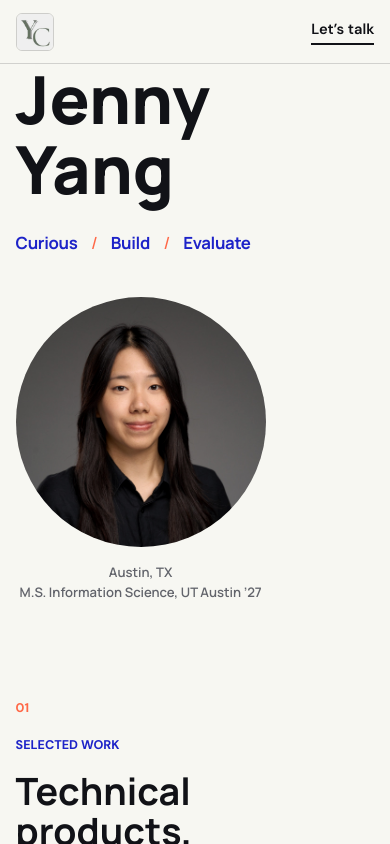
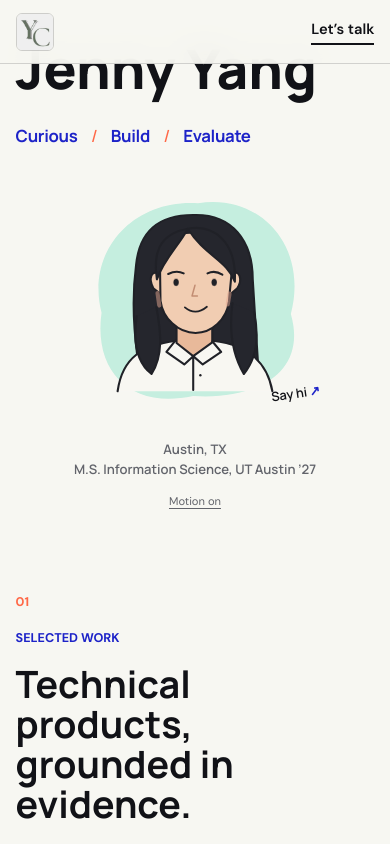
Before and after one commit to JJJJeny/JJJJeny.github.io, a plain HTML site: page index.html in a window 390 px wide. Both pictures are taken after a click on the link "Jenny Yang, home". Shown: the part 64-908 px from the top of the page. Drawn offline with Linux system fonts and the light colour scheme.

Commit message:
Add interactive illustrated Jenny avatar

```diff
--- /dev/null
+++ b/avatar.js
@@ -0,0 +1,56 @@
+(() => {
+  const stage = document.querySelector('.avatar-stage');
+  const toggle = document.querySelector('.motion-toggle');
+  const status = document.querySelector('.avatar-status');
+  if (!stage || !toggle) return;
+
+  const preference = window.matchMedia('(prefers-reduced-motion: reduce)');
+  let enabled = !preference.matches;
+  let greetingTimer;
+  let frame;
+
+  const setMotion = (value) => {
+    enabled = value;
+    stage.classList.toggle('motion-enabled', enabled);
+    stage.classList.toggle('motion-paused', !enabled);
+    toggle.setAttribute('aria-pressed', String(enabled));
+    toggle.textContent = enabled ? 'Motion on' : 'Motion off';
+    stage.style.removeProperty('--gaze-x');
+    stage.style.removeProperty('--gaze-y');
+  };
+
+  toggle.hidden = false;
+  setMotion(enabled);
+  toggle.addEventListener('click', () => setMotion(!enabled));
+  preference.addEventListener('change', (event) => setMotion(!event.matches));
+
+  window.addEventListener('pointermove', (event) => {
+    if (!enabled || event.pointerType === 'touch') return;
+    cancelAnimationFrame(frame);
+    frame = requestAnimationFrame(() => {
+      const bounds = stage.getBoundingClientRect();
+      if (bounds.bottom < 0 || bounds.top > window.innerHeight) return;
+      const x = Math.max(-3, Math.min(3, (event.clientX - bounds.left - bounds.width / 2) / 110));
+      const y = Math.max(-2, Math.min(2, (event.clientY - bounds.top - bounds.height * .44) / 130));
+      stage.style.setProperty('--gaze-x', `${x}px`);
+      stage.style.setProperty('--gaze-y', `${y}px`);
+    });
+  }, { passive: true });
+
+  document.documentElement.addEventListener('pointerleave', () => {
+    stage.style.removeProperty('--gaze-x');
+    stage.style.removeProperty('--gaze-y');
+  });
+
+  stage.addEventListener('click', () => {
+    clearTimeout(greetingTimer);
+    stage.classList.remove('is-waving');
+    void stage.offsetWidth;
+    stage.classList.add('is-waving');
+    status.textContent = 'Hi! Thanks for stopping by.';
+    greetingTimer = setTimeout(() => {
+      stage.classList.remove('is-waving');
+      status.textContent = '';
+    }, 1800);
+  });
+})();
--- a/index.html
+++ b/index.html
@@ -23,7 +23,7 @@
       href="https://fonts.googleapis.com/css2?family=DM+Sans:wght@400;500;600;700&amp;family=Manrope:wght@400;500;600;700;800&amp;display=swap"
       rel="stylesheet"
     />
-    <link rel="stylesheet" href="styles.css?v=20261117-1" />
+    <link rel="stylesheet" href="styles.css?v=20261117-avatar" />
     <script type="application/ld+json">
       {
         "@context": "https://schema.org",
@@ -78,14 +78,45 @@
         </div>
 
         <div class="portrait-wrap">
-          <img
-            class="portrait"
-            src="assets/jenny-headshot.jpg"
-            alt="Jenny Yang"
-            width="2048"
-            height="1365"
-          />
+          <button class="avatar-stage" type="button" aria-label="Say hi to Jenny">
+            <svg class="jenny-avatar" viewBox="0 0 420 420" fill="none" aria-hidden="true">
+              <path d="M53 233C27 132 103 42 215 49C319 32 401 121 371 235C399 332 317 380 207 373C102 396 39 332 53 233Z" fill="#C5EEDF"/>
+              <g stroke="#202127" stroke-width="3.5" stroke-linecap="round" stroke-linejoin="round">
+                <path d="M113 305C108 267 103 213 111 153C117 93 151 68 210 69C272 68 307 112 307 177L316 320Z" fill="#25262D"/>
+                <path d="M80 365C88 307 123 288 178 280H240C295 286 331 314 340 365" fill="#F8F7F2"/>
+                <path d="M179 247V284L207 306L239 283V246" fill="#E8B99A"/>
+                <path d="M153 169C135 158 132 177 140 192L155 204M270 169C286 158 290 178 281 192L267 204" fill="#F1CDB2"/>
+                <path d="M151 143C151 105 183 98 208 98C245 98 272 125 272 161L267 214C263 245 238 267 211 267C181 267 156 242 152 213Z" fill="#F1CDB2"/>
+                <path d="M146 177C140 138 146 101 198 92C181 123 159 141 146 177Z" fill="#25262D"/>
+                <path d="M198 92C241 84 280 113 277 181C264 145 226 137 198 92Z" fill="#25262D"/>
+                <path d="M165 168Q179 161 191 167M231 167Q243 161 256 169"/>
+                <g class="avatar-eyes">
+                  <g class="avatar-pupils" fill="#202127" stroke="none">
+                    <ellipse cx="180" cy="184" rx="4.5" ry="6"/>
+                    <ellipse cx="244" cy="184" rx="4.5" ry="6"/>
+                  </g>
+                </g>
+                <path d="M210 187L205 205H214" stroke="#C28D73" stroke-width="2.5"/>
+                <path d="M193 224Q211 239 230 223" stroke-width="3"/>
+                <path d="M147 200L150 221M268 201L265 219" stroke="#E4A58F" stroke-width="7" opacity=".5"/>
+                <path d="M145 223C153 266 157 305 137 336C111 316 106 280 112 239M273 217C266 269 275 307 292 336C313 310 319 277 309 232" fill="#25262D"/>
+                <path d="M177 280L162 299L192 320L207 306L223 320L254 299L239 281M207 307V363"/>
+                <circle cx="219" cy="338" r="2" fill="#202127" stroke="none"/>
+                <g class="avatar-hand">
+                  <path d="M302 350L325 280L352 284L342 360" fill="#F8F7F2"/>
+                  <path d="M326 285L319 264L306 249Q301 241 308 238Q313 235 323 247L317 215Q315 205 322 204Q329 203 331 215L337 236L336 205Q336 195 343 196Q350 196 350 207L351 236L356 213Q359 204 365 207Q371 209 368 219L363 244L369 232Q374 223 380 228Q385 231 380 240L368 269Q362 285 352 292" fill="#F1CDB2"/>
+                </g>
+              </g>
+              <g class="avatar-greeting">
+                <path d="M310 79H370Q383 79 383 92V115Q383 128 370 128H339L325 141V128H310Q297 128 297 115V92Q297 79 310 79Z" fill="#2825D9"/>
+                <text x="340" y="111" text-anchor="middle" fill="white" font-size="22" font-family="Arial, sans-serif" font-weight="700">Hi!</text>
+              </g>
+            </svg>
+            <span class="avatar-hint" aria-hidden="true">Say hi <span>↗</span></span>
+          </button>
           <p class="portrait-note">Austin, TX<br />M.S. Information Science, UT Austin &rsquo;27</p>
+          <button class="motion-toggle" type="button" aria-pressed="true" hidden>Motion on</button>
+          <span class="visually-hidden avatar-status" role="status"></span>
         </div>
       </section>
 
@@ -289,6 +320,7 @@
         </div>
         <div class="about-grid">
           <div class="about-copy">
+            <img class="about-photo" src="assets/jenny-headshot.jpg" alt="Jenny Yang" width="2048" height="1365" loading="lazy" />
             <p>
               I&rsquo;m a technical product manager with B2B experience across cloud security and
               service robotics, plus hands-on work in agentic AI evaluation and product prototyping.
@@ -324,6 +356,7 @@
       <p class="footer-note">Jenny (Yung-Ching) Yang &middot; Austin, Texas</p>
     </footer>
 
+    <script src="avatar.js" defer></script>
     <!-- Cloudflare Web Analytics -->
     <script
       type="module"
--- a/styles.css
+++ b/styles.css
@@ -109,14 +109,14 @@ nav a:hover,
 
 .hero {
   width: min(1320px, 92vw);
-  min-height: calc(100svh - 72px);
+  min-height: min(650px, calc(85svh - 72px));
   margin: 0 auto;
   display: grid;
   grid-template-columns: minmax(300px, 0.72fr) minmax(0, 1.28fr);
   grid-template-areas: "portrait copy";
   column-gap: clamp(3rem, 7vw, 7rem);
   align-items: center;
-  padding: 4rem 0;
+  padding: 4.5rem 0 3rem;
 }
 
 .eyebrow,
@@ -180,6 +180,88 @@ h1 {
   width: min(100%, 390px);
   justify-self: center;
 }
+
+.avatar-stage {
+  position: relative;
+  display: block;
+  width: 100%;
+  padding: 0;
+  border: 0;
+  background: transparent;
+  color: var(--ink);
+  cursor: pointer;
+  -webkit-tap-highlight-color: transparent;
+}
+
+.avatar-stage:focus-visible,
+.motion-toggle:focus-visible {
+  outline: 2px solid var(--blue);
+  outline-offset: 6px;
+  border-radius: 12px;
+}
+
+.jenny-avatar { display: block; width: 100%; height: auto; }
+.avatar-eyes { transform-origin: 212px 184px; }
+.motion-enabled .avatar-eyes { animation: avatar-blink 6s infinite; }
+.avatar-pupils { transform: translate(var(--gaze-x, 0px), var(--gaze-y, 0px)); }
+.avatar-hand { opacity: 0; transform-origin: 320px 347px; }
+.avatar-greeting { opacity: 0; }
+.is-waving .avatar-hand { opacity: 1; animation: avatar-wave 1.4s ease-in-out; }
+.is-waving .avatar-greeting { opacity: 1; }
+.avatar-hint {
+  position: absolute;
+  right: 0;
+  bottom: 9%;
+  font: 600 .8rem "Manrope", sans-serif;
+  transform: rotate(-8deg);
+}
+.avatar-hint span { color: var(--blue); }
+.motion-toggle {
+  display: block;
+  margin: .75rem auto 0;
+  border: 0;
+  background: transparent;
+  color: var(--muted);
+  font: inherit;
+  font-size: .7rem;
+  text-decoration: underline;
+  text-underline-offset: 3px;
+  cursor: pointer;
+}
+.motion-toggle[hidden] { display: none; }
+.about-photo {
+  width: 96px;
+  height: 96px;
+  margin-bottom: 1.5rem;
+  object-fit: cover;
+  object-position: center 36%;
+  border-radius: 50%;
+}
+.visually-hidden {
+  position: absolute;
+  width: 1px;
+  height: 1px;
+  overflow: hidden;
+  clip-path: inset(50%);
+  white-space: nowrap;
+}
+@keyframes avatar-blink {
+  0%, 44%, 48%, 100% { transform: scaleY(1); }
+  46% { transform: scaleY(.08); }
+}
+@keyframes avatar-wave {
+  0%, 100% { transform: rotate(0); }
+  20%, 60% { transform: rotate(12deg); }
+  40%, 80% { transform: rotate(-9deg); }
+}
+@media (prefers-reduced-motion: reduce) {
+  .motion-enabled .avatar-eyes,
+  .is-waving .avatar-hand { animation: none; }
+  .avatar-pupils { transform: none; }
+}
+.motion-paused .avatar-eyes,
+.motion-paused .avatar-hand { animation: none; }
+.motion-paused .avatar-pupils { transform: none; }
 
 .portrait {
   width: 100%;
@@ -725,21 +807,21 @@ details p {
 
   .hero {
     min-height: auto;
-    grid-template-columns: 1fr;
+    grid-template-columns: minmax(0, 1fr);
     grid-template-areas:
       "copy"
       "portrait";
-    row-gap: 2.5rem;
-    padding: 4rem 0 3rem;
+    row-gap: 1.5rem;
+    padding: 2.5rem 0 2rem;
   }
 
   h1 {
-    font-size: clamp(3.3rem, 17vw, 4.8rem);
+    font-size: clamp(2.7rem, 14vw, 4.8rem);
   }
 
   .portrait-wrap {
     width: min(72vw, 250px);
-    justify-self: start;
+    justify-self: center;
   }
 
   .hero-values {
```
